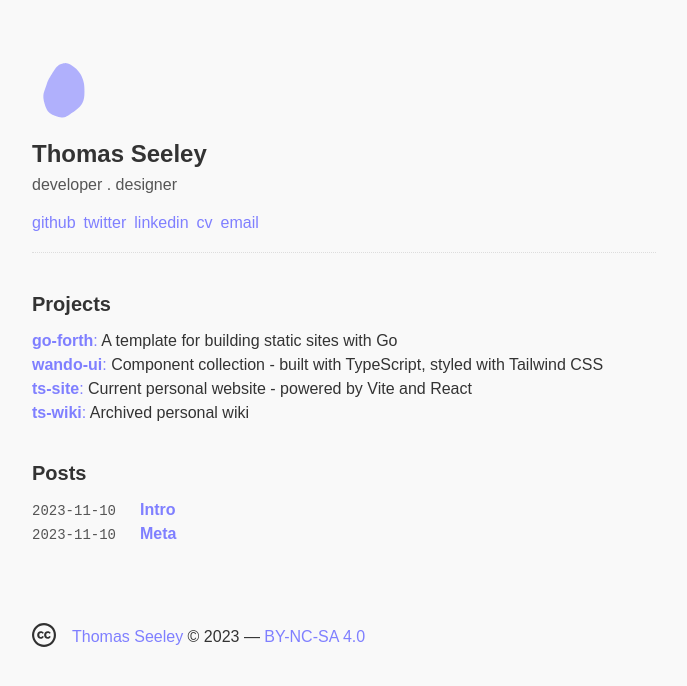
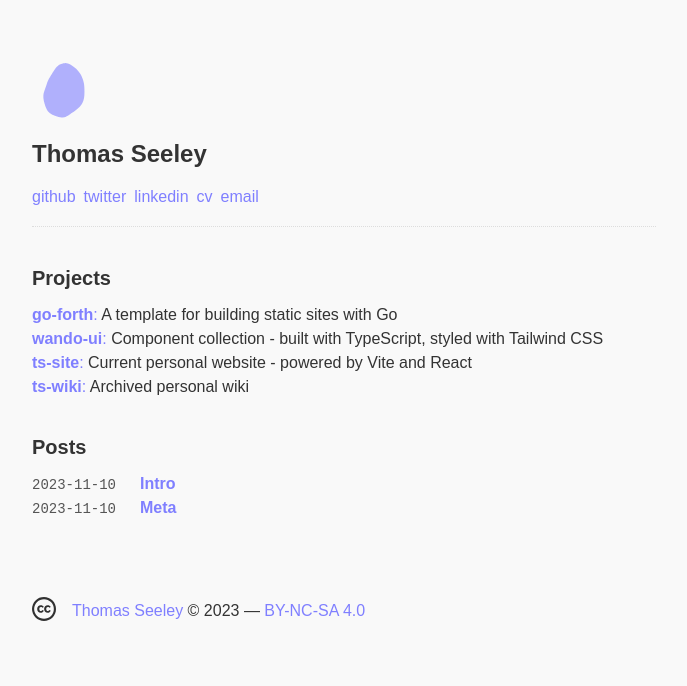
Before and after one commit to iamseeley/ts-site, a React (Vite) app: page / in a window 1280 px wide. Shown: the top 686 px of the page, without its empty margins (296-983 px from the left). Built offline with nearby package versions, Linux system fonts and the light colour scheme.

Commit message:
changing header

```diff
--- a/src/components/header.tsx
+++ b/src/components/header.tsx
@@ -8,7 +8,7 @@ function Header() {
             <div>
             <BlobComponent />
             <h2>Thomas Seeley</h2>
-            <h4>developer . designer</h4>
+            {/* <h4>developer . designer</h4> */}
             </div>
             <div className="social-links">
                 <Link rel="noopener noreferrer" to={'https://github.com/iamseeley'} target="_blank">github</Link>
```
Also changed, not shown: src/pages/home.tsx (line endings or trailing spaces).
